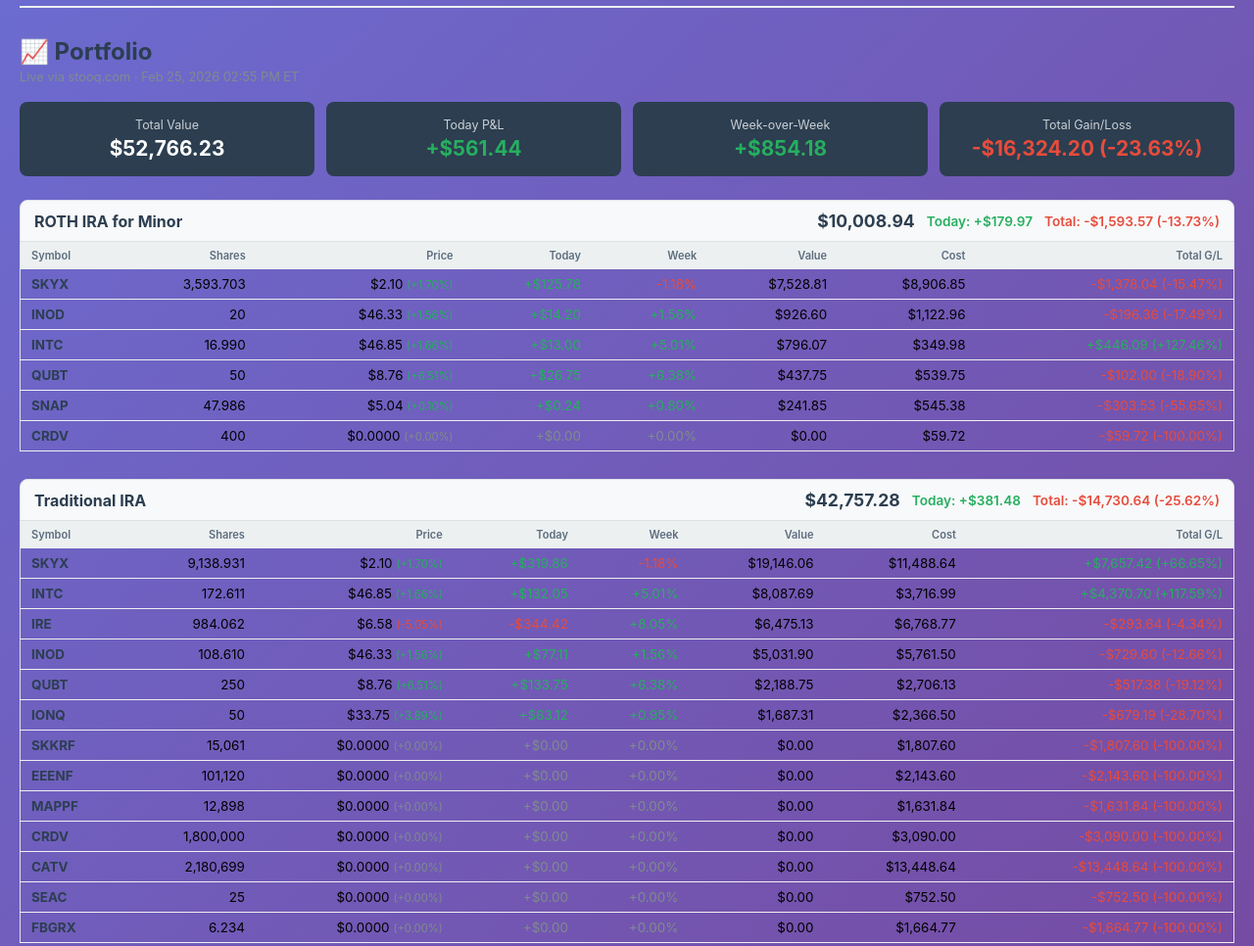
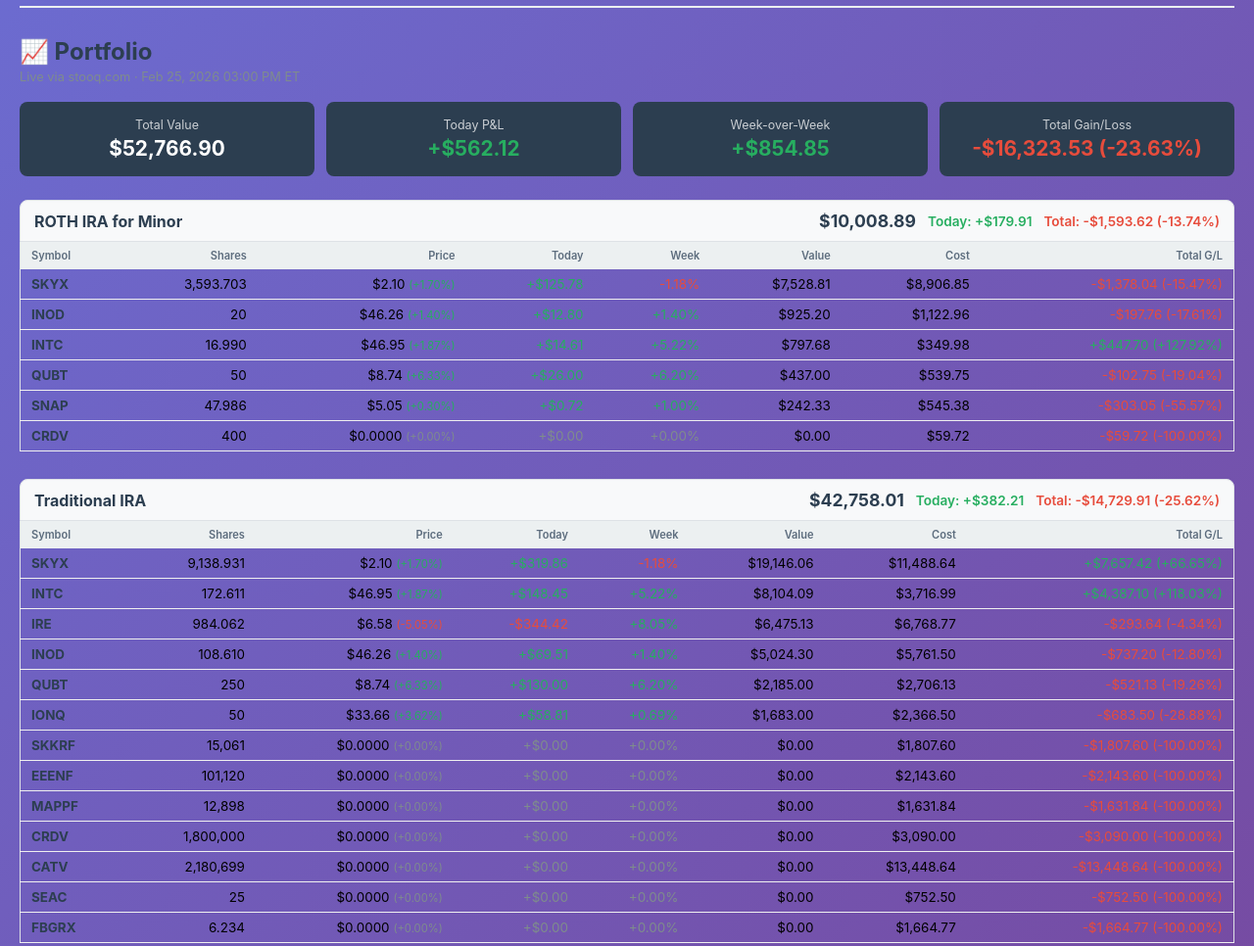
Before and after one commit to veanox/dashboard, a plain HTML site: page index.html in a window 1280 px wide. Shown: the part 1340-2306 px from the top of the page at 98% size. Drawn offline with Linux system fonts and the light colour scheme.

Commit message:
Portfolio update 2026-02-25 15:00

```diff
--- a/index.html
+++ b/index.html
@@ -420,7 +420,7 @@
     <div class="container">
         <div class="header">
             <h1>📊 Project Dashboard</h1>
-            <div class="last-updated">Last Updated: February 25, 2026 - 02:55 PM EST</div>
+            <div class="last-updated">Last Updated: February 25, 2026 - 03:00 PM EST</div>
         </div>
 
         <div class="view-controls">
@@ -1011,38 +1011,40 @@
 
 
 
+
+
     <!-- PORTFOLIO_START -->
     <div class="portfolio-section">
       <div class="portfolio-header">
         <h2>📈 Portfolio</h2>
-        <div class="port-updated">Live via stooq.com · Feb 25, 2026 02:55 PM ET</div>
+        <div class="port-updated">Live via stooq.com · Feb 25, 2026 03:00 PM ET</div>
       </div>
 
       <div class="port-banner">
         <div class="pb-item">
           <div class="pb-label">Total Value</div>
-          <div class="pb-val">$52,766.23</div>
+          <div class="pb-val">$52,766.90</div>
         </div>
         <div class="pb-item">
           <div class="pb-label">Today P&L</div>
-          <div class="pb-val gain">+$561.44</div>
+          <div class="pb-val gain">+$562.12</div>
         </div>
         <div class="pb-item">
           <div class="pb-label">Week-over-Week</div>
-          <div class="pb-val gain">+$854.18</div>
+          <div class="pb-val gain">+$854.85</div>
         </div>
         <div class="pb-item">
           <div class="pb-label">Total Gain/Loss</div>
-          <div class="pb-val loss">-$16,324.20 (-23.63%)</div>
+          <div class="pb-val loss">-$16,323.53 (-23.63%)</div>
         </div>
       </div>
 
       <div class="acct-block">
         <div class="acct-header">
           <span class="acct-name">ROTH IRA for Minor</span>
-          <span class="acct-total">$10,008.94</span>
-          <span class="acct-stat gain">Today: +$179.97</span>
-          <span class="acct-stat loss">Total: -$1,593.57 (-13.73%)</span>
+          <span class="acct-total">$10,008.89</span>
+          <span class="acct-stat gain">Today: +$179.91</span>
+          <span class="acct-stat loss">Total: -$1,593.62 (-13.74%)</span>
         </div>
         <table class="port-table">
           <thead><tr>
@@ -1065,45 +1067,45 @@
             <tr>
               <td class="sym">INOD</td>
               <td>20</td>
-              <td>$46.33 <small class="gain">(+1.56%)</small></td>
-              <td class="gain">+$14.20</td>
-              <td class="gain">+1.56%</td>
-              <td>$926.60</td>
+              <td>$46.26 <small class="gain">(+1.40%)</small></td>
+              <td class="gain">+$12.80</td>
+              <td class="gain">+1.40%</td>
+              <td>$925.20</td>
               <td>$1,122.96</td>
-              <td class="loss">-$196.36 (-17.49%)</td>
+              <td class="loss">-$197.76 (-17.61%)</td>
             </tr>
 
             <tr>
               <td class="sym">INTC</td>
               <td>16.990</td>
-              <td>$46.85 <small class="gain">(+1.66%)</small></td>
-              <td class="gain">+$13.00</td>
-              <td class="gain">+5.01%</td>
-              <td>$796.07</td>
+              <td>$46.95 <small class="gain">(+1.87%)</small></td>
+              <td class="gain">+$14.61</td>
+              <td class="gain">+5.22%</td>
+              <td>$797.68</td>
               <td>$349.98</td>
-              <td class="gain">+$446.09 (+127.46%)</td>
+              <td class="gain">+$447.70 (+127.92%)</td>
             </tr>
 
             <tr>
               <td class="sym">QUBT</td>
               <td>50</td>
-              <td>$8.76 <small class="gain">(+6.51%)</small></td>
-              <td class="gain">+$26.75</td>
-              <td class="gain">+6.38%</td>
-              <td>$437.75</td>
+              <td>$8.74 <small class="gain">(+6.33%)</small></td>
+              <td class="gain">+$26.00</td>
+              <td class="gain">+6.20%</td>
+              <td>$437.00</td>
               <td>$539.75</td>
-              <td class="loss">-$102.00 (-18.90%)</td>
+              <td class="loss">-$102.75 (-19.04%)</td>
             </tr>
 
             <tr>
               <td class="sym">SNAP</td>
               <td>47.986</td>
-              <td>$5.04 <small class="gain">(+0.10%)</small></td>
-              <td class="gain">+$0.24</td>
-              <td class="gain">+0.80%</td>
-              <td>$241.85</td>
+              <td>$5.05 <small class="gain">(+0.30%)</small></td>
+              <td class="gain">+$0.72</td>
+              <td class="gain">+1.00%</td>
+              <td>$242.33</td>
               <td>$545.38</td>
-              <td class="loss">-$303.53 (-55.65%)</td>
+              <td class="loss">-$303.05 (-55.57%)</td>
             </tr>
 
             <tr>
@@ -1123,9 +1125,9 @@
       <div class="acct-block">
         <div class="acct-header">
           <span class="acct-name">Traditional IRA</span>
-          <span class="acct-total">$42,757.28</span>
-          <span class="acct-stat gain">Today: +$381.48</span>
-          <span class="acct-stat loss">Total: -$14,730.64 (-25.62%)</span>
+          <span class="acct-total">$42,758.01</span>
+          <span class="acct-stat gain">Today: +$382.21</span>
+          <span class="acct-stat loss">Total: -$14,729.91 (-25.62%)</span>
         </div>
         <table class="port-table">
           <thead><tr>
@@ -1148,12 +1150,12 @@
             <tr>
               <td class="sym">INTC</td>
               <td>172.611</td>
-              <td>$46.85 <small class="gain">(+1.66%)</small></td>
-              <td class="gain">+$132.05</td>
-              <td class="gain">+5.01%</td>
-              <td>$8,087.69</td>
+              <td>$46.95 <small class="gain">(+1.87%)</small></td>
+              <td class="gain">+$148.45</td>
+              <td class="gain">+5.22%</td>
+              <td>$8,104.09</td>
               <td>$3,716.99</td>
-              <td class="gain">+$4,370.70 (+117.59%)</td>
+              <td class="gain">+$4,387.10 (+118.03%)</td>
             </tr>
 
             <tr>
@@ -1170,34 +1172,34 @@
             <tr>
               <td class="sym">INOD</td>
               <td>108.610</td>
-              <td>$46.33 <small class="gain">(+1.56%)</small></td>
-              <td class="gain">+$77.11</td>
-              <td class="gain">+1.56%</td>
-              <td>$5,031.90</td>
+              <td>$46.26 <small class="gain">(+1.40%)</small></td>
+              <td class="gain">+$69.51</td>
+              <td class="gain">+1.40%</td>
+              <td>$5,024.30</td>
               <td>$5,761.50</td>
-              <td class="loss">-$729.60 (-12.66%)</td>
+              <td class="loss">-$737.20 (-12.80%)</td>
             </tr>
 
             <tr>
               <td class="sym">QUBT</td>
               <td>250</td>
-              <td>$8.76 <small class="gain">(+6.51%)</small></td>
-              <td class="gain">+$133.75</td>
-              <td class="gain">+6.38%</td>
-              <td>$2,188.75</td>
+              <td>$8.74 <small class="gain">(+6.33%)</small></td>
+              <td class="gain">+$130.00</td>
+              <td class="gain">+6.20%</td>
+              <td>$2,185.00</td>
               <td>$2,706.13</td>
-              <td class="loss">-$517.38 (-19.12%)</td>
+              <td class="loss">-$521.13 (-19.26%)</td>
             </tr>
 
             <tr>
               <td class="sym">IONQ</td>
               <td>50</td>
-              <td>$33.75 <small class="gain">(+3.89%)</small></td>
-              <td class="gain">+$63.12</td>
-              <td class="gain">+0.95%</td>
-              <td>$1,687.31</td>
+              <td>$33.66 <small class="gain">(+3.62%)</small></td>
+              <td class="gain">+$58.81</td>
+              <td class="gain">+0.69%</td>
+              <td>$1,683.00</td>
               <td>$2,366.50</td>
-              <td class="loss">-$679.19 (-28.70%)</td>
+              <td class="loss">-$683.50 (-28.88%)</td>
             </tr>
 
             <tr>
```
Also changed, not shown: portfolio-data.json (+15 -6 lines).
